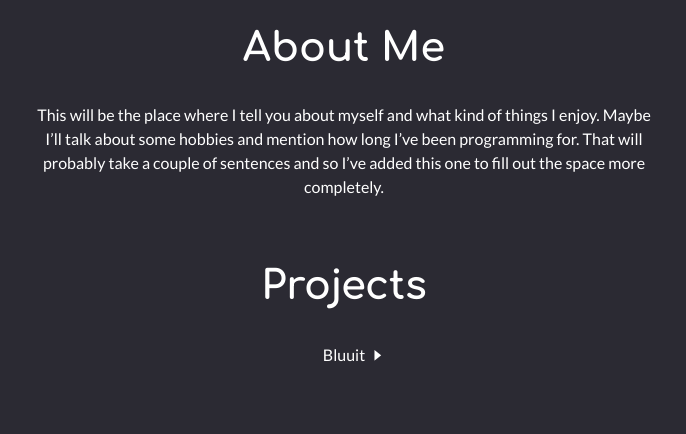
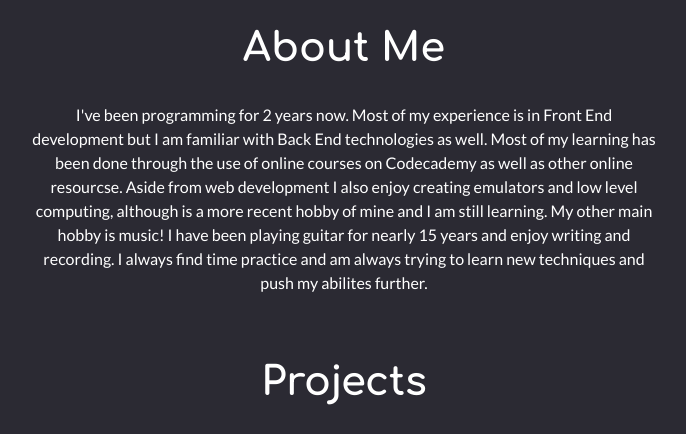
Before and after one commit to M-Trevizo/Portfolio, a plain HTML site: page index.html in a window 1280 px wide. Shown: the part 360-794 px from the top of the page, without its empty margins (296-982 px from the left). Drawn offline with Linux system fonts and the light colour scheme.

Commit message:
Write About Me section

```diff
--- a/index.html
+++ b/index.html
@@ -36,7 +36,7 @@
 
     <section id="About">
       <h2>About Me</h2>
-      <p>This will be the place where I tell you about myself and what kind of things I enjoy. Maybe I’ll talk about some hobbies and mention how long I’ve been programming for. That will probably take a couple of sentences and so I’ve added this one to fill out the space more completely.</p>
+      <p>I've been programming for 2 years now. Most of my experience is in Front End development but I am familiar with Back End technologies as well. Most of my learning has been done through the use of online courses on Codecademy as well as other online resourcse. Aside from web development I also enjoy creating emulators and low level computing, although is a more recent hobby of mine and I am still learning. My other main hobby is music! I have been playing guitar for nearly 15 years and enjoy writing and recording. I always find time practice and am always trying to learn new techniques and push my abilites further.</p>
     </section>
 
     <section id="Projects">
```
